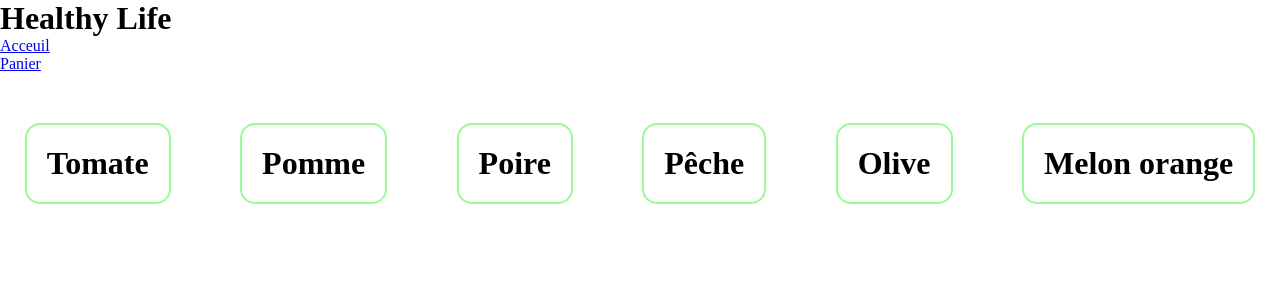
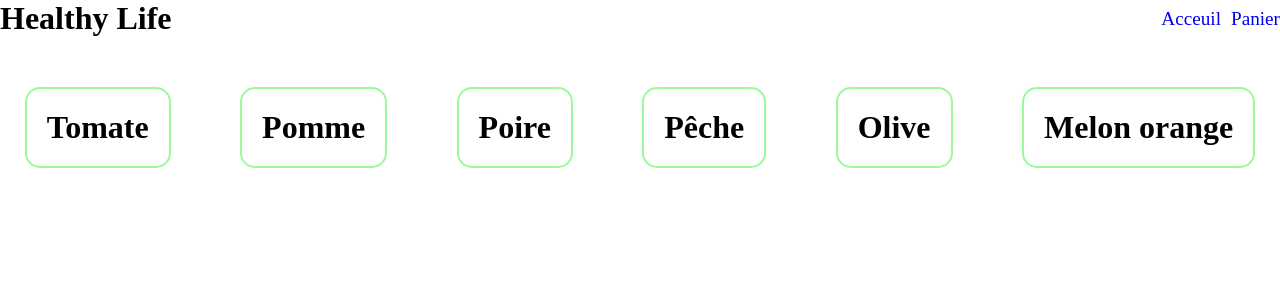
Before and after one commit to NicolasRadic/workshop-react-website, a React (Create React App) app: page / in a window 1280 px wide. Shown: the top 300 px of the page. Built offline with nearby package versions, Linux system fonts and the light colour scheme; data requests are answered from the project's data file.

Commit message:
add some basic style

```diff
--- a/src/components/NavBar.js
+++ b/src/components/NavBar.js
@@ -3,7 +3,7 @@ import { NavLink } from "react-router-dom";
 
 const NavBar = () => {
   return (
-    <div>
+    <div className="navbar">
       <h1>Healthy Life</h1>
       <nav>
         <ul>
--- a/src/styles/components/_navbar.scss
+++ b/src/styles/components/_navbar.scss
@@ -0,0 +1,16 @@
+.navbar {
+  display: flex;
+  justify-content: space-between;
+  align-items: center;
+
+  ul {
+    list-style: none;
+    display: flex;
+
+    a {
+      text-decoration: none;
+      padding-left: 10px;
+      font-size: larger;
+    }
+  }
+}
```
